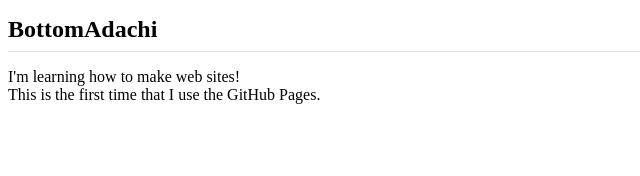
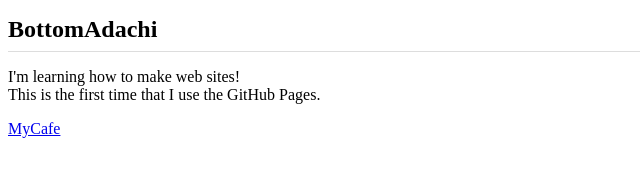
Before and after one commit to BottomAdachi/bottomadachi.github.io, a plain HTML site: page index.html in a window 1280 px wide. Shown: the full height of the page, 0-640 px from the left. Drawn offline with Linux system fonts and the light colour scheme.

Commit message:
Add files via upload

```diff
--- a/index.html
+++ b/index.html
@@ -8,5 +8,6 @@
 <body>
   <h1>BottomAdachi</h1>
   <p>I'm learning how to make web sites!<br>This is the first time that I use the GitHub Pages.</p>
+  <a href="https://bottomadachi.github.io/mycafe/">MyCafe</a>
 </body>
 </html>
```
